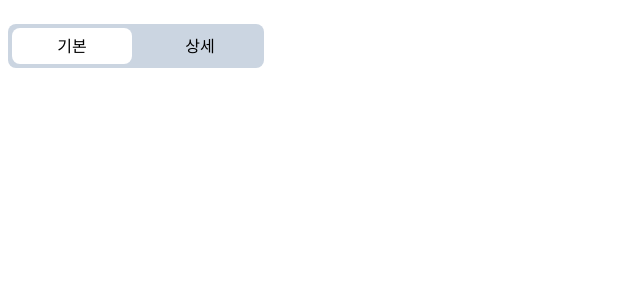
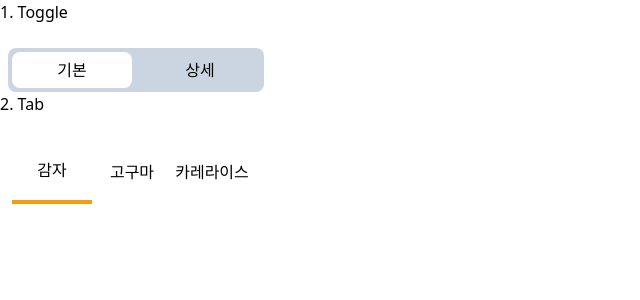
Before and after one commit to Minseongkimm/wanted_pre_onboarding, a React (Create React App) app: page / in a window 1280 px wide. Shown: the top 300 px of the page, without its empty margins (0-640 px from the left). Built offline with nearby package versions, Linux system fonts and the light colour scheme.

Commit message:
Tab 기본기능 구현 완료

```diff
--- a/src/App.css
+++ b/src/App.css
@@ -8,6 +8,14 @@
 
 .unClickedToggleMenu {
   @apply m-1 flex justify-center items-center h-9 cursor-pointer rounded-lg;
+}
+
+.unClickedTab {
+  @apply w-20 h-16 flex justify-center items-center;
+}
+
+.clickedTab {
+  @apply w-20 h-16 flex justify-center items-center border-b-4 border-solid border-amber-500;
 }
 
 .App {
--- a/src/App.js
+++ b/src/App.js
@@ -1,10 +1,14 @@
 import './App.css';
+import Tab from './components/Tab';
 import Toggle from './components/Toggle';
 
 function App() {
   return (
     <>
+      <div>1. Toggle</div>
       <Toggle />
+      <div>2. Tab</div>
+      <Tab />
     </>
   );
 }
--- a/src/components/Tab.js
+++ b/src/components/Tab.js
@@ -0,0 +1,37 @@
+import { React, useState } from 'react';
+
+const Tab = () => {
+  const [id, setId] = useState(0);
+
+  const clickHandler = (id) => {
+    console.log(id);
+    setId(id);
+  };
+
+  return (
+    <div className="mt-6 ml-3">
+      <ul className="flex">
+        <li
+          className={id === 0 ? 'clickedTab' : 'unClickedTab'}
+          onClick={() => clickHandler(0)}
+        >
+          감자
+        </li>
+        <li
+          className={id === 1 ? 'clickedTab' : 'unClickedTab'}
+          onClick={() => clickHandler(1)}
+        >
+          고구마
+        </li>
+        <li
+          className={id === 2 ? 'clickedTab' : 'unClickedTab'}
+          onClick={() => clickHandler(2)}
+        >
+          카레라이스
+        </li>
+      </ul>
+    </div>
+  );
+};
+
+export default Tab;
```
